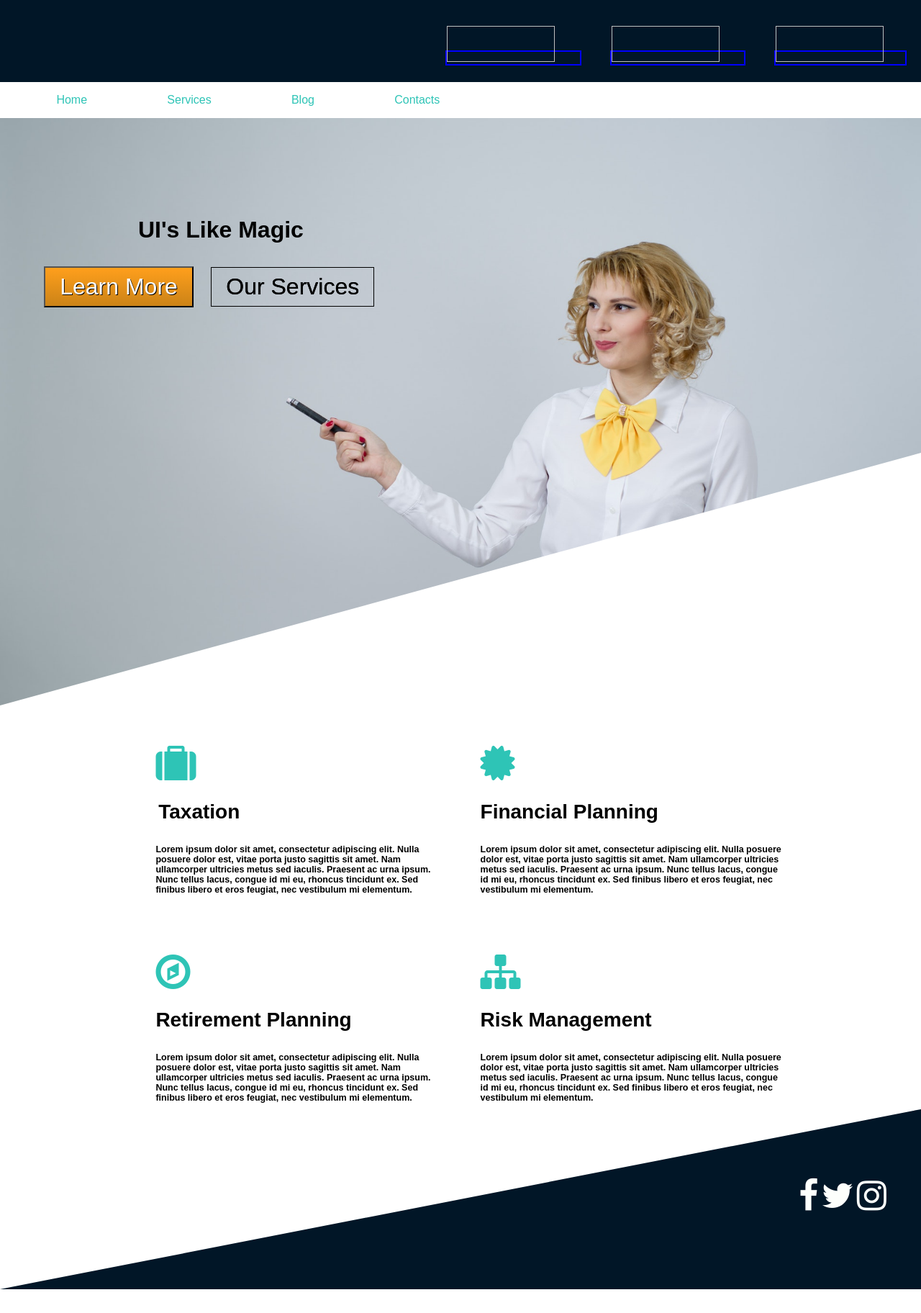
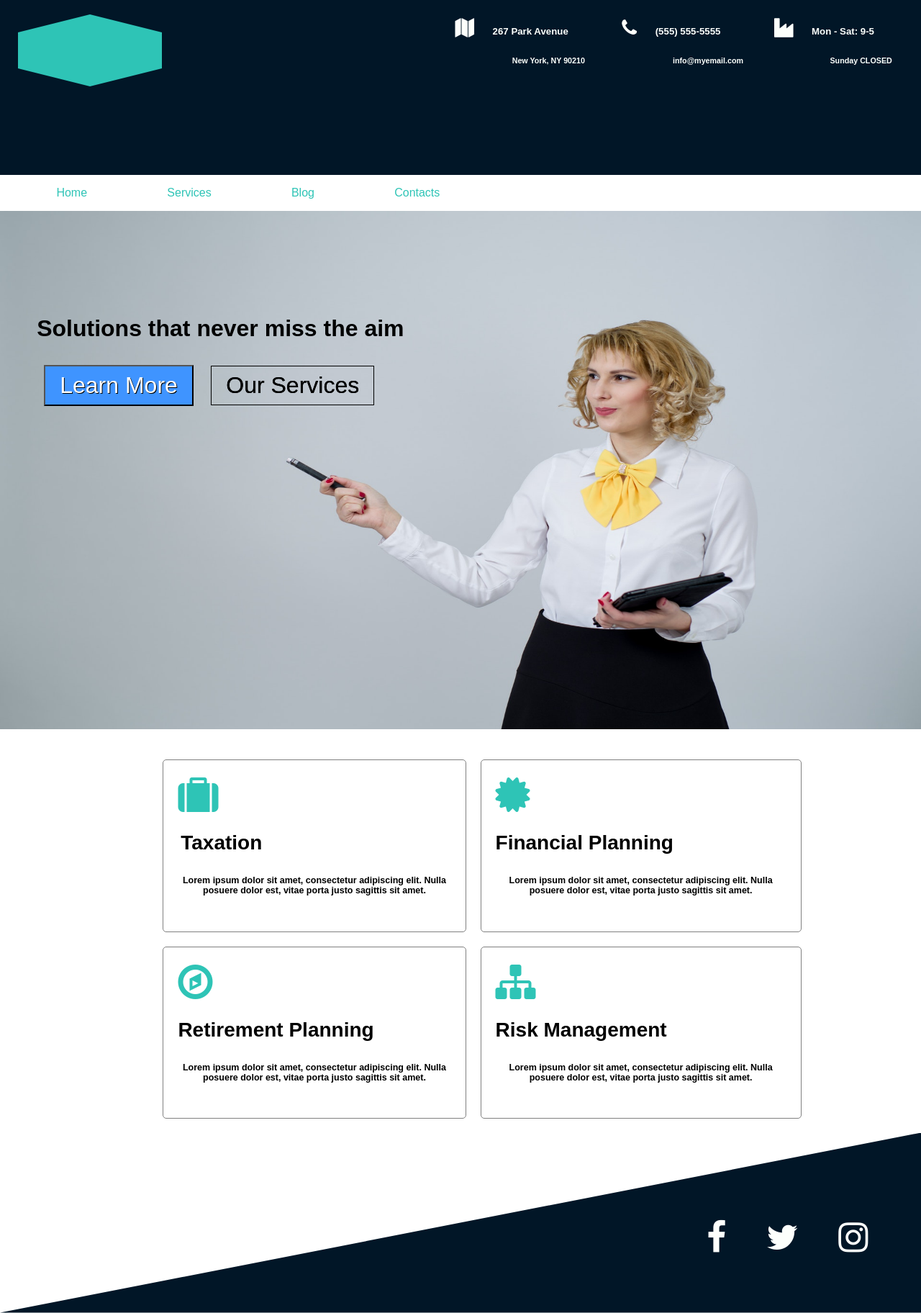
Before and after one commit to sarapearce/css-grid-template, a plain HTML site: page index.html in a window 1280 px wide. Shown: the top 1824 px of the page at 72% size. Before the commit the page ends 1791 px from the top, so only its background shows below. Drawn offline with Linux system fonts and the light colour scheme; a web font is replaced by a local one.

Commit message:
layout with responsiveness near completion.

```diff
--- a/index.html
+++ b/index.html
@@ -14,23 +14,35 @@
 <body>
   <div class="wrapper">
     <header class="main-head navybg">
-      <div class=""><i class="logo tealbg"></i></div>
+      <div class="logo tealbg"></div>
       <nav class="main-nav contact-group">
 
         <ul>
           <li>
-            <a class="redtxt contact" href="">
-              <img width="150px" height="50px"/>
+            <a class="contact" href="">
+              <div class="address">
+                <h5 class="whitetxt"><i class="contact-icon whitetxt fa fa-map fa-2x"></i>267 Park Avenue</h5>
+                <h6 class="whitetxt">New York, NY 90210</h6>
+              </div>
+              </a>
+          </li>
+
+
+          <li>
+            <a class="contact" href="">
+              <div class="phone">
+                <h5 class="whitetxt"><i class="contact-icon whitetxt fa fa-phone fa-2x"></i>(555) 555-5555</h5>
+                <h6 class="whitetxt">info@myemail.com</h6>
+              </div>
               </a>
           </li>
           <li>
-            <a class="redtxt contact" href="">
-              <img width="150px" height="50px"/>
-              </a>
-          </li>
-          <li>
-            <a class="redtxt contact" href="">
-              <img width="150px" height="50px"/>
+            <a class="contact" href="">
+              <div class="hours">
+
+                <h5 class="whitetxt"><i class="contact-icon whitetxt fa fa-industry fa-2x"></i>Mon - Sat: 9-5</h5>
+                <h6 class="whitetxt">Sunday CLOSED</h6>
+              </div>
             </a>
           </li>
         </ul>
@@ -54,8 +66,8 @@
     </nav>
     <main class="banner">
       <img class="banner-img" src="images/lady-pointing.jpeg" alt="lady pointing" />
-      <h1 class="cover-banner banner-text">UI's Like Magic</h1>
-      <button class="button-opaque cover-banner">Learn More</button>
+      <h1 class="cover-banner banner-text">Solutions that never miss the aim</h1>
+      <button class="button-opaque cover-banner bluebg">Learn More</button>
       <button class="button-transparent cover-banner">Our Services</button>
 
     </main>
@@ -65,33 +77,33 @@
           <div class=" box a">
             <i class="fa fa-suitcase fa-3x"></i>
             <h2 class="extra-left">Taxation</h2>
-            <h6>Lorem ipsum dolor sit amet, consectetur adipiscing elit. Nulla posuere dolor est, vitae porta justo sagittis sit amet. Nam ullamcorper ultricies metus sed iaculis. Praesent ac urna ipsum. Nunc tellus lacus, congue id mi eu, rhoncus tincidunt ex. Sed finibus libero et eros feugiat, nec vestibulum mi elementum.</h6>
+            <h6>Lorem ipsum dolor sit amet, consectetur adipiscing elit. Nulla posuere dolor est, vitae porta justo sagittis sit amet.</h6>
           </div>
 
           <div class="box b">
             <i class="fa fa-certificate fa-3x"></i>
             <h2>Financial Planning</h2>
-            <h6>Lorem ipsum dolor sit amet, consectetur adipiscing elit. Nulla posuere dolor est, vitae porta justo sagittis sit amet. Nam ullamcorper ultricies metus sed iaculis. Praesent ac urna ipsum. Nunc tellus lacus, congue id mi eu, rhoncus tincidunt ex. Sed finibus libero et eros feugiat, nec vestibulum mi elementum.</h6>
+            <h6>Lorem ipsum dolor sit amet, consectetur adipiscing elit. Nulla posuere dolor est, vitae porta justo sagittis sit amet.</h6>
           </div>
 
           <div class="box c">
             <i class="fa fa-compass fa-3x"></i>
               <h2>Retirement Planning</h2>
-              <h6>Lorem ipsum dolor sit amet, consectetur adipiscing elit. Nulla posuere dolor est, vitae porta justo sagittis sit amet. Nam ullamcorper ultricies metus sed iaculis. Praesent ac urna ipsum. Nunc tellus lacus, congue id mi eu, rhoncus tincidunt ex. Sed finibus libero et eros feugiat, nec vestibulum mi elementum.</h6>
+              <h6>Lorem ipsum dolor sit amet, consectetur adipiscing elit. Nulla posuere dolor est, vitae porta justo sagittis sit amet.</h6>
             </div>
 
           <div class="box d">
             <i class="fa fa-sitemap fa-3x"></i>
               <h2>Risk Management</h2>
-              <h6>Lorem ipsum dolor sit amet, consectetur adipiscing elit. Nulla posuere dolor est, vitae porta justo sagittis sit amet. Nam ullamcorper ultricies metus sed iaculis. Praesent ac urna ipsum. Nunc tellus lacus, congue id mi eu, rhoncus tincidunt ex. Sed finibus libero et eros feugiat, nec vestibulum mi elementum.</h6>
+              <h6>Lorem ipsum dolor sit amet, consectetur adipiscing elit. Nulla posuere dolor est, vitae porta justo sagittis sit amet.</h6>
             </div>
         </div>
     </main>
     <footer class="main-footer navybg">
       <div class="icon-group">
-        <i class="whitetxt fa fa-facebook fa-3x"></i>
-        <i class="whitetxt fa fa-twitter fa-3x"></i>
-        <i class="whitetxt fa fa-instagram fa-3x"></i>
+        <i class="social whitetxt fa fa-facebook fa-3x"></i>
+        <i class="social whitetxt fa fa-twitter fa-3x"></i>
+        <i class="social whitetxt fa fa-instagram fa-3x"></i>
       </div>
     </footer>
   </div>
--- a/style.css
+++ b/style.css
@@ -53,12 +53,12 @@ i {
   color: #FDFFFC;
 }
 
-.goldtxt {
-  color: #FF9F1C;
+.bluetxt {
+  color: #3F94FF;
 }
 
-.goldbg {
-  color:
+.bluebg {
+
 }
 
 /* 3. Components */
@@ -67,28 +67,47 @@ i {
 
 .main-head {
   grid-area: header;
-  display: grid;
-  grid-gap: 10px 0;
-  grid-template-columns: 1fr 4fr;
+  height: auto;
 }
 
-.main-head .logo {
+.logo {
   height: 100px;
   width: 200px;
-  margin: 2vh;
+  /* margin: 2vh; */
+  position: relative;
+  left: 25px;
+  top: 20px;
+  -webkit-clip-path: polygon(50% 0%, 100% 25%, 100% 75%, 50% 100%, 0% 75%, 0% 25%);
+clip-path: polygon(50% 0%, 100% 25%, 100% 75%, 50% 100%, 0% 75%, 0% 25%);
 }
 
 .main-head .contact-group li {
-  border: 2px solid blue;
+  grid-area: li;
   margin: 20px;
-  width: 200px;
+  /* width: 200px; */
 }
 
 .contact-group {
+  display: flex;
   position: relative;
-  top: -1vh;
+  top: -14vh;
+  margin-right: 15px;
+  float: right;
 }
 
+
+.contact-icon {
+  margin-right: 2vw;
+}
+
+ .contact  h6 {
+   position: relative;
+   left: 4vw;
+ }
+
+.contact {
+  display: inline-flex;
+}
 /* Main Content Component */
 
 .banner {
@@ -96,19 +115,17 @@ i {
 }
 
 .banner-img {
-  height: 102vh;
+  height: 90vh;
   width: 100%;
   background-repeat: no-repeat;
   background-size: contain;
   background-position: center;
   margin: 0;
-  -webkit-clip-path: polygon(0 0, 100% 0%, 100% 57%, 0% 100%);
-clip-path: polygon(0 0, 100% 0%, 100% 57%, 0% 100%);
+  /* -webkit-clip-path: polygon(0 0, 100% 0%, 100% 57%, 0% 100%);
+clip-path: polygon(0 0, 100% 0%, 100% 57%, 0% 100%); */
 }
 
-.banner-text {
-    margin-left: 11vw;
-}
+
 
 .content {
   grid-area: main;
@@ -118,7 +135,6 @@ clip-path: polygon(0 0, 100% 0%, 100% 57%, 0% 100%);
   padding: 2.5vw;
   margin: 1.5em;
   width: 10vw;
-  /* grid-column: col / span 2; */
 }
 
 .content ul li i {
@@ -126,11 +142,7 @@ clip-path: polygon(0 0, 100% 0%, 100% 57%, 0% 100%);
   left: 3vw;
 }
 
-.content ul li h2 {
-  text-align: center;
-}
-
-.content ul li h6 {
+.content ul li h2, h6 {
   text-align: center;
 }
 
@@ -178,12 +190,14 @@ clip-path: polygon(50% 0%, 100% 25%, 100% 75%, 50% 100%, 0% 75%, 0% 25%); */
   margin-top: 3em;
 }
 
+.social {
+  margin: 2vw;
+}
+
 /* Button Component */
 
 .button-opaque {
-  background: #ff9f1c;
-  background: -webkit-linear-gradient(#ff9f1c, #cb8317);
-  background: linear-gradient(#ff9f1c, #cb8317);
+  background-color: #3F94FF;
   border-radius: 0px;
   padding: 8px 20px;
   margin: 10px;
@@ -192,6 +206,13 @@ clip-path: polygon(50% 0%, 100% 25%, 100% 75%, 50% 100%, 0% 75%, 0% 25%); */
   text-align: center;
   text-shadow: 1px 1px #000000;
   font-size: 24pt;
+  transition: all .2s ease-in-out;
+}
+
+.button-opaque:hover {
+  background-color: #ffffff;
+  color: #F8DC3A;
+  transform: scale(1.1);
 }
 
 .button-transparent {
@@ -205,21 +226,28 @@ clip-path: polygon(50% 0%, 100% 25%, 100% 75%, 50% 100%, 0% 75%, 0% 25%); */
   text-align: center;
   text-shadow: 0px 0px #000000;
   font-size: 24pt;
+  transition: all .2s ease-in-out;
+}
+
+.button-transparent:hover {
+  background-color: #000000;
+  transform: scale(1.1);
+  color: white;
 }
 
 .cover-banner {
   position: relative;
-  top: -88vh;
+  top: -75vh;
   left: 4vw;
 }
 
 
 .wrapper-2 {
   position: relative;
-  top: 84vh;
+  top: 72vh;
   margin: 13vw;
   display: grid;
-  grid-gap: 10px;
+  grid-gap: 20px;
   grid-template-columns: 1fr 1fr;
   background-coldsor: transparent;
   color: #444;
@@ -231,6 +259,12 @@ clip-path: polygon(50% 0%, 100% 25%, 100% 75%, 50% 100%, 0% 75%, 0% 25%); */
   border-radius: 5px;
   padding: 20px;
   font-size: 14pt;
+  border: 1px solid grey;
+  transition: all .2s ease-in-out;
+}
+
+.box:hover {
+  transform: scale(1.1);
 }
 
 .box .box {
@@ -258,22 +292,6 @@ clip-path: polygon(50% 0%, 100% 25%, 100% 75%, 50% 100%, 0% 75%, 0% 25%); */
   grid-row: row 2;
 }
 
-.e {
-  grid-column: 1 / 3;
-  grid-row: 1;
-}
-
-.f {
-  grid-column: 1;
-  grid-row: 2;
-}
-
-.g {
-  grid-column: 2;
-  grid-row: 2;
-}
-
-
 /* Base Component */
 
 .wrapper {
@@ -300,13 +318,29 @@ clip-path: polygon(50% 0%, 100% 25%, 100% 75%, 50% 100%, 0% 75%, 0% 25%); */
   .main-head {
     display: grid;
     grid-gap: 1em 0;
-    grid-template-areas: "logo" "contact" "contact" "contact";
+    /* testing */
+    /* grid-template-areas: "logo" "contact" "contact" "contact"; */
   }
   .main-head .logo {
     position: relative;
     left: 32vw;
   }
+
   .contact-group {
-    margin: 14vh 20vw 0 -17vw;
+    position: relative;
+    top: -7vh;
+    left: -19vw;
+  }
+
+
+}
+
+@media screen and (max-width: 600px) {
+  .main-nav ul {
+    position: relative;
+    left: -4vw;
   }
 }
+
+
+}
```
